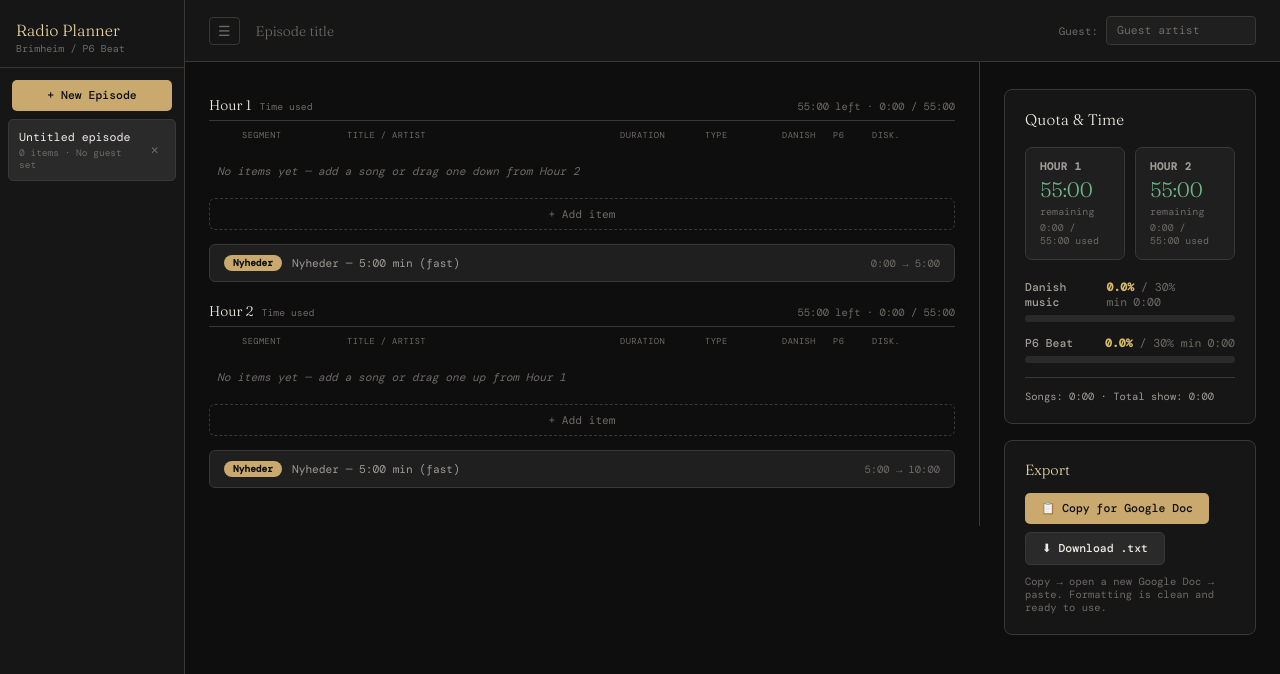
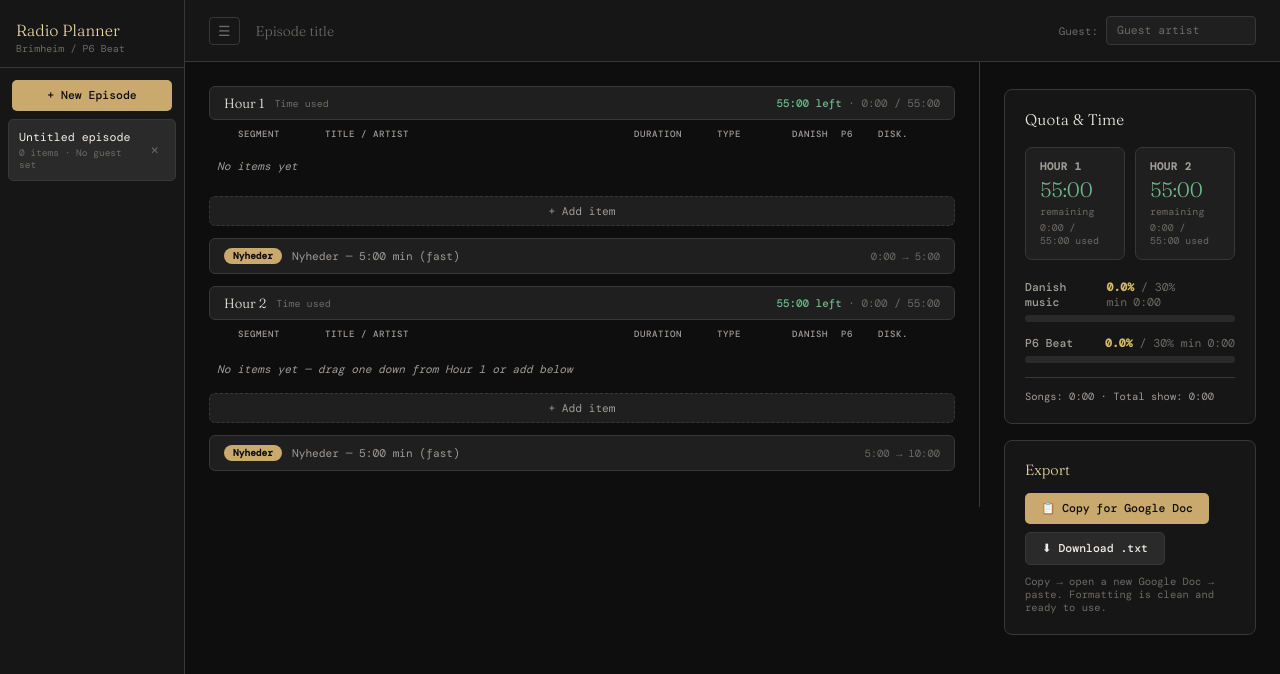
Before and after one commit to LorriBrimheim/brimheim-radio, a React (Create React App) app: page / in a window 1280 px wide. Both pictures are taken after a click on the button "+ New Episode". Shown: the top 674 px of the page. Built offline with nearby package versions, Linux system fonts and the light colour scheme; a web font is replaced by a local one.

Commit message:
Update Rundown.jsx

```diff
--- a/src/components/Rundown.jsx
+++ b/src/components/Rundown.jsx
@@ -1,31 +1,30 @@
 import React, { useState } from 'react';
-import { DndContext, closestCenter, KeyboardSensor, PointerSensor, useSensor, useSensors, DragOverlay } from '@dnd-kit/core';
+import { DndContext, closestCorners, KeyboardSensor, PointerSensor, useSensor, useSensors, DragOverlay } from '@dnd-kit/core';
 import { SortableContext, sortableKeyboardCoordinates, verticalListSortingStrategy, arrayMove } from '@dnd-kit/sortable';
-import { restrictToVerticalAxis } from '@dnd-kit/modifiers';
 import RundownItem from './RundownItem';
 import { HOUR1_END, NEWS_DURATION, ITEM_TYPES, formatDuration, generateId } from '../utils';
 
 const HourHeader = ({ label, usedSecs }) => {
-  const max = 55 * 60;
-  const remaining = max - usedSecs;
+  const remaining = 55 * 60 - usedSecs;
   const over = remaining < 0;
   const tight = !over && remaining < 5 * 60;
-  const timeColor = over ? 'var(--red)' : tight ? 'var(--yellow)' : 'var(--text-muted)';
+  const timeColor = over ? 'var(--red)' : tight ? 'var(--yellow)' : 'var(--green)';
   return (
     <div style={{
-      display: 'flex', alignItems: 'baseline', gap: 8,
-      padding: '6px 0', marginBottom: 8, marginTop: 4,
-      borderBottom: '1px solid var(--border)',
+      display: 'flex', alignItems: 'center', gap: 8,
+      padding: '8px 14px',
+      background: 'var(--surface2)',
+      border: '1px solid var(--border)',
+      borderRadius: 6,
+      marginBottom: 8,
     }}>
-      <span style={{ fontFamily: 'Fraunces, serif', fontWeight: 300, fontSize: '1rem', color: 'var(--text)' }}>
+      <span style={{ fontFamily: 'Fraunces, serif', fontWeight: 400, fontSize: '0.95rem', color: 'var(--text)' }}>
         {label}
       </span>
-      <span style={{ fontSize: '0.7rem', color: 'var(--text-muted)' }}>Time used</span>
-      <span style={{ marginLeft: 'auto', fontSize: '0.75rem', fontVariantNumeric: 'tabular-nums', color: timeColor }}>
-        {over
-          ? `${formatDuration(Math.abs(remaining))} over`
-          : `${formatDuration(remaining)} left`}
-        <span style={{ color: 'var(--text-muted)' }}> · {formatDuration(usedSecs)} / 55:00</span>
+      <span style={{ fontSize: '0.72rem', color: 'var(--text-muted)', marginLeft: 2 }}>Time used</span>
+      <span style={{ marginLeft: 'auto', fontSize: '0.78rem', fontVariantNumeric: 'tabular-nums', color: timeColor, fontWeight: 500 }}>
+        {over ? `${formatDuration(Math.abs(remaining))} OVER` : `${formatDuration(remaining)} left`}
+        <span style={{ color: 'var(--text-muted)', fontWeight: 400 }}> · {formatDuration(usedSecs)} / 55:00</span>
       </span>
     </div>
   );
@@ -34,13 +33,13 @@ const HourHeader = ({ label, usedSecs }) => {
 const TableHeader = () => (
   <div style={{
     display: 'grid',
-    gridTemplateColumns: '20px 100px 1fr 80px 72px 46px 34px 38px 32px',
+    gridTemplateColumns: '16px 82px 1fr 78px 70px 44px 32px 36px 28px',
     gap: 5,
-    padding: '0 8px 5px',
-    marginBottom: 4,
+    padding: '0 8px 4px 8px',
+    marginBottom: 3,
   }}>
     {['', 'Segment', 'Title / Artist', 'Duration', 'Type', 'Danish', 'P6', 'Disk.', ''].map((col, i) => (
-      <div key={i} style={{ fontSize: '0.62rem', color: 'var(--text-muted)', textTransform: 'uppercase', letterSpacing: '0.05em' }}>
+      <div key={i} style={{ fontSize: '0.65rem', color: 'var(--text-dim)', textTransform: 'uppercase', letterSpacing: '0.06em', fontWeight: 500 }}>
         {col}
       </div>
     ))}
@@ -50,19 +49,16 @@ const TableHeader = () => (
 const NewsRow = ({ clockTime }) => (
   <div style={{
     display: 'flex', alignItems: 'center', justifyContent: 'space-between',
-    padding: '10px 14px', margin: '14px 0',
+    padding: '9px 14px',
     background: 'var(--surface2)',
     border: '1px solid var(--border)',
     borderRadius: 6,
-    pointerEvents: 'none', // doesn't block drag drop
   }}>
     <div style={{ display: 'flex', alignItems: 'center', gap: 10 }}>
       <span style={{
         background: 'var(--accent2)', color: '#0e0e0e',
         fontSize: '0.68rem', fontWeight: 700, padding: '2px 9px', borderRadius: 20,
-      }}>
-        Nyheder
-      </span>
+      }}>Nyheder</span>
       <span style={{ fontSize: '0.8rem', color: 'var(--text-dim)' }}>Nyheder — 5:00 min (fast)</span>
     </div>
     <span style={{ fontSize: '0.75rem', color: 'var(--text-muted)', fontVariantNumeric: 'tabular-nums' }}>
@@ -71,32 +67,19 @@ const NewsRow = ({ clockTime }) => (
   </div>
 );
 
-// Thin drop zone rendered between hours during drag — makes cross-hour dropping obvious
-const CrossHourDropZone = ({ isDragging }) => (
-  isDragging ? (
-    <div style={{
-      height: 6,
-      background: 'var(--accent2)',
-      borderRadius: 3,
-      opacity: 0.25,
-      margin: '4px 0',
-    }} />
-  ) : null
-);
-
 const AddItemButton = ({ onClick }) => (
   <button
     onClick={onClick}
     style={{
-      width: '100%', marginTop: 6, padding: '8px',
-      background: 'transparent',
+      width: '100%', marginTop: 5, padding: '7px',
+      background: 'var(--surface2)',
       border: '1px dashed var(--border)',
       borderRadius: 6,
-      color: 'var(--text-muted)',
+      color: 'var(--text-dim)',
       fontSize: '0.8rem',
     }}
-    onMouseEnter={e => { e.currentTarget.style.color = 'var(--text-dim)'; e.currentTarget.style.borderColor = 'var(--text-muted)'; }}
-    onMouseLeave={e => { e.currentTarget.style.color = 'var(--text-muted)'; e.currentTarget.style.borderColor = 'var(--border)'; }}
+    onMouseEnter={e => { e.currentTarget.style.borderColor = 'var(--accent2)'; e.currentTarget.style.color = 'var(--accent2)'; }}
+    onMouseLeave={e => { e.currentTarget.style.borderColor = 'var(--border)'; e.currentTarget.style.color = 'var(--text-dim)'; }}
   >
     + Add item
   </button>
@@ -106,13 +89,12 @@ export default function Rundown({ items, onReorder, onRemove, onUpdate, onAdd })
   const [activeItem, setActiveItem] = useState(null);
 
   const sensors = useSensors(
-    useSensor(PointerSensor, { activationConstraint: { distance: 5 } }),
+    useSensor(PointerSensor, { activationConstraint: { distance: 4 } }),
     useSensor(KeyboardSensor, { coordinateGetter: sortableKeyboardCoordinates })
   );
 
   const handleDragStart = (event) => {
-    const found = items.find(i => i.id === event.active.id);
-    setActiveItem(found || null);
+    setActiveItem(items.find(i => i.id === event.active.id) || null);
   };
 
   const handleDragEnd = (event) => {
@@ -125,7 +107,9 @@ export default function Rundown({ items, onReorder, onRemove, onUpdate, onAdd })
     }
   };
 
-  // Split items into hour buckets by cumulative programming time
+  const isDragging = !!activeItem;
+
+  // Split items into hour buckets
   let progTemp = 0;
   let clockTemp = 0;
   const hour1Rows = [];
@@ -133,29 +117,21 @@ export default function Rundown({ items, onReorder, onRemove, onUpdate, onAdd })
 
   items.forEach((item, index) => {
     const row = { item, index, cumSecs: clockTemp };
-    if (progTemp < HOUR1_END) {
-      hour1Rows.push(row);
-    } else {
-      hour2Rows.push(row);
-    }
+    if (progTemp < HOUR1_END) hour1Rows.push(row);
+    else hour2Rows.push(row);
     progTemp += item.duration || 0;
     clockTemp += item.duration || 0;
   });
 
   const h1Duration = hour1Rows.reduce((s, r) => s + (r.item.duration || 0), 0);
   const h2Duration = hour2Rows.reduce((s, r) => s + (r.item.duration || 0), 0);
+  hour2Rows.forEach(r => { r.cumSecs += NEWS_DURATION; });
+
   const news1ClockTime = h1Duration;
   const news2ClockTime = h1Duration + NEWS_DURATION + h2Duration;
 
-  // Hour 2 timestamps include the news break offset
-  hour2Rows.forEach(r => { r.cumSecs += NEWS_DURATION; });
-
-  const isDragging = !!activeItem;
-
   const blankItem = () => ({
-    id: generateId(),
-    type: ITEM_TYPES.SONG,
-    segment: 'solo',
+    id: generateId(), type: ITEM_TYPES.SONG, segment: 'solo',
     title: '', artist: '', duration: 0,
     isDanish: false, isP6Beat: false, isGuest: false,
     diskoteketCleared: false, notes: '',
@@ -164,8 +140,7 @@ export default function Rundown({ items, onReorder, onRemove, onUpdate, onAdd })
   return (
     <DndContext
       sensors={sensors}
-      collisionDetection={closestCenter}
-      modifiers={[restrictToVerticalAxis]}
+      collisionDetection={closestCorners}
       onDragStart={handleDragStart}
       onDragEnd={handleDragEnd}
     >
@@ -174,72 +149,97 @@ export default function Rundown({ items, onReorder, onRemove, onUpdate, onAdd })
         {/* ── Hour 1 ── */}
         <HourHeader label="Hour 1" usedSecs={h1Duration} />
         <TableHeader />
-        {hour1Rows.length === 0 && (
-          <div style={{ padding: '14px 8px', color: 'var(--text-muted)', fontSize: '0.8rem', fontStyle: 'italic' }}>
-            No items yet — add a song or drag one down from Hour 2
+        {hour1Rows.length === 0 && !isDragging && (
+          <div style={{ padding: '12px 8px', color: 'var(--text-dim)', fontSize: '0.8rem', fontStyle: 'italic' }}>
+            No items yet
           </div>
         )}
         {hour1Rows.map(row => (
-          <RundownItem
-            key={row.item.id}
-            item={row.item}
-            index={row.index}
-            cumSecs={row.cumSecs}
-            isInHour1={true}
-            onRemove={onRemove}
-            onUpdate={onUpdate}
-          />
+          <RundownItem key={row.item.id} item={row.item} index={row.index}
+            cumSecs={row.cumSecs} isInHour1={true} onRemove={onRemove} onUpdate={onUpdate} />
         ))}
-        <AddItemButton onClick={() => onAdd(blankItem(), hour1Rows.length)} />
 
-        {/* Cross-hour drag zone + news break */}
-        <CrossHourDropZone isDragging={isDragging} />
-        <NewsRow clockTime={news1ClockTime} />
-        <CrossHourDropZone isDragging={isDragging} />
+        {/* Between-hours zone — collapses when dragging so cross-hour drop is easy */}
+        <div style={{
+          transition: 'margin 0.15s',
+          margin: isDragging ? '4px 0' : '6px 0',
+        }}>
+          {!isDragging && <AddItemButton onClick={() => onAdd(blankItem(), hour1Rows.length)} />}
 
-        {/* ── Hour 2 ── */}
-        <HourHeader label="Hour 2" usedSecs={h2Duration} />
-        <TableHeader />
-        {hour2Rows.length === 0 && (
-          <div style={{ padding: '14px 8px', color: 'var(--text-muted)', fontSize: '0.8rem', fontStyle: 'italic' }}>
-            No items yet — add a song or drag one up from Hour 1
+          <div style={{
+            margin: isDragging ? '4px 0' : '12px 0',
+            transition: 'margin 0.15s',
+          }}>
+            {isDragging ? (
+              // Compact drop-zone hint while dragging
+              <div style={{
+                display: 'flex', alignItems: 'center', justifyContent: 'center',
+                padding: '6px',
+                background: 'rgba(201,169,110,0.08)',
+                border: '1px dashed var(--accent2)',
+                borderRadius: 6,
+                fontSize: '0.72rem',
+                color: 'var(--accent2)',
+                opacity: 0.7,
+              }}>
+                ↕ drag across to change hour
+              </div>
+            ) : (
+              <NewsRow clockTime={news1ClockTime} />
+            )}
+          </div>
+
+          {!isDragging && (
+            <>
+              <HourHeader label="Hour 2" usedSecs={h2Duration} />
+              <TableHeader />
+            </>
+          )}
+        </div>
+
+        {isDragging && (
+          // Show minimal Hour 2 label while dragging
+          <div style={{ fontSize: '0.72rem', color: 'var(--text-muted)', padding: '2px 4px', marginBottom: 4 }}>
+            Hour 2
+          </div>
+        )}
+
+        {hour2Rows.length === 0 && !isDragging && (
+          <div style={{ padding: '12px 8px', color: 'var(--text-dim)', fontSize: '0.8rem', fontStyle: 'italic' }}>
+            No items yet — drag one down from Hour 1 or add below
           </div>
         )}
         {hour2Rows.map(row => (
-          <RundownItem
-            key={row.item.id}
-            item={row.item}
-            index={row.index}
-            cumSecs={row.cumSecs}
-            isInHour1={false}
-            onRemove={onRemove}
-            onUpdate={onUpdate}
-          />
+          <RundownItem key={row.item.id} item={row.item} index={row.index}
+            cumSecs={row.cumSecs} isInHour1={false} onRemove={onRemove} onUpdate={onUpdate} />
         ))}
-        <AddItemButton onClick={() => onAdd(blankItem(), null)} />
 
-        <NewsRow clockTime={news2ClockTime} />
+        {!isDragging && <AddItemButton onClick={() => onAdd(blankItem(), null)} />}
+
+        {!isDragging && (
+          <div style={{ margin: '12px 0' }}>
+            <NewsRow clockTime={news2ClockTime} />
+          </div>
+        )}
 
       </SortableContext>
 
-      {/* Drag overlay — shows a ghost of the item being dragged */}
-      <DragOverlay>
+      {/* Drag overlay — ghost card following cursor */}
+      <DragOverlay dropAnimation={null}>
         {activeItem ? (
           <div style={{
-            padding: '7px 12px',
+            padding: '7px 14px',
             background: 'var(--surface2)',
             border: '1px solid var(--accent2)',
             borderRadius: 6,
             fontSize: '0.82rem',
             color: 'var(--text)',
-            boxShadow: '0 8px 24px rgba(0,0,0,0.5)',
-            opacity: 0.95,
-            display: 'flex',
-            alignItems: 'center',
-            gap: 10,
+            boxShadow: '0 8px 28px rgba(0,0,0,0.6)',
+            display: 'flex', alignItems: 'center', gap: 10,
+            cursor: 'grabbing',
           }}>
-            <span style={{ color: 'var(--text-muted)' }}>⠿</span>
-            <span style={{ fontWeight: 500 }}>
+            <span style={{ color: 'var(--accent2)' }}>⠿</span>
+            <span>
               {activeItem.type === ITEM_TYPES.SONG
                 ? `${activeItem.title || 'Untitled'}${activeItem.artist ? ' — ' + activeItem.artist : ''}`
                 : `Speak${activeItem.notes ? ': ' + activeItem.notes : ''}`}
```
